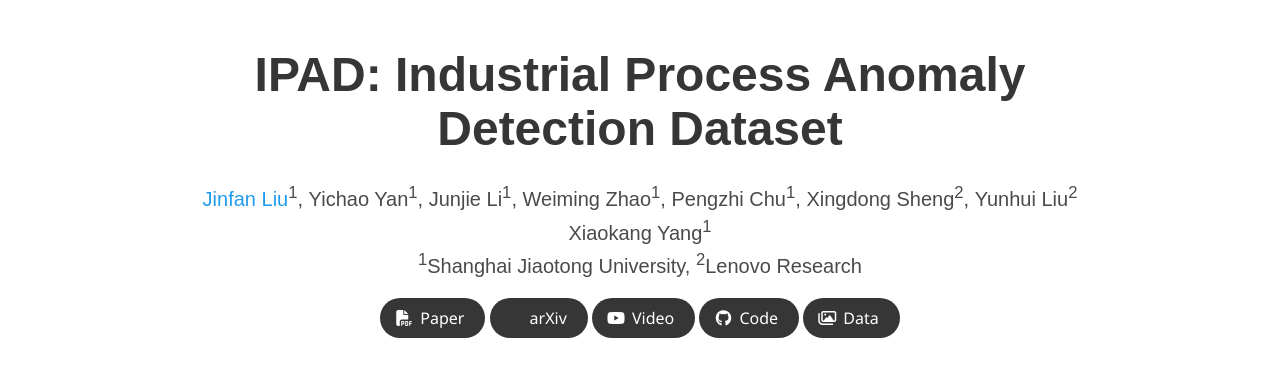
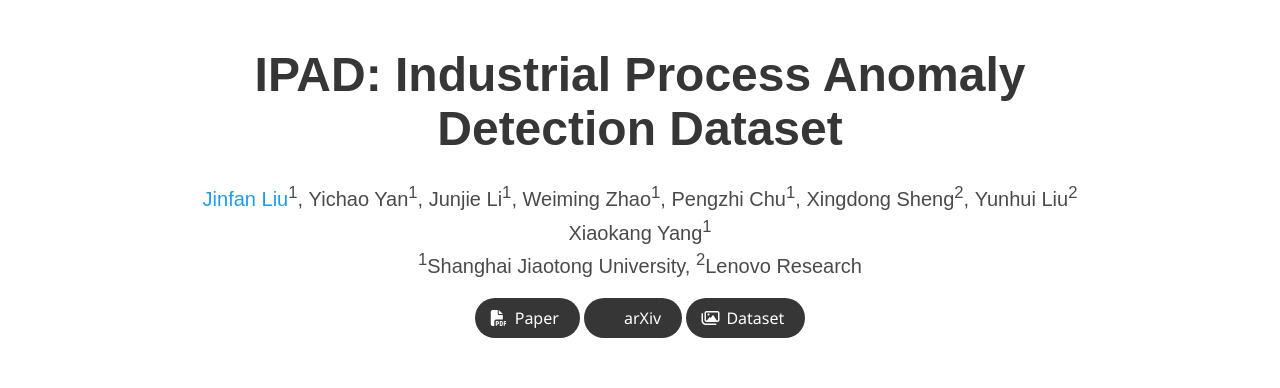
Before and after one commit to LJF1113/IPAD_VAD, a plain HTML site: page index.html in a window 1280 px wide. Shown: the top 388 px of the page. Drawn offline with nearby package versions, Linux system fonts and the light colour scheme; some icons are missing; a web font is replaced by a local one.

Commit message:
Update index.html

```diff
--- a/index.html
+++ b/index.html
@@ -101,26 +101,6 @@
                   <span>arXiv</span>
                 </a>
               </span>
-              <!-- Video Link. -->
-              <span class="link-block">
-                <a href="https://www.youtube.com/watch?v=MrKrnHhk8IA"
-                   class="external-link button is-normal is-rounded is-dark">
-                  <span class="icon">
-                      <i class="fab fa-youtube"></i>
-                  </span>
-                  <span>Video</span>
-                </a>
-              </span>
-              <!-- Code Link. -->
-              <span class="link-block">
-                <a href="https://github.com/google/nerfies"
-                   class="external-link button is-normal is-rounded is-dark">
-                  <span class="icon">
-                      <i class="fab fa-github"></i>
-                  </span>
-                  <span>Code</span>
-                  </a>
-              </span>
               <!-- Dataset Link. -->
               <span class="link-block">
                 <a href="https://github.com/google/nerfies/releases/tag/0.1"
@@ -128,7 +108,7 @@
                   <span class="icon">
                       <i class="far fa-images"></i>
                   </span>
-                  <span>Data</span>
+                  <span>Dataset</span>
                   </a>
             </div>
 
```
